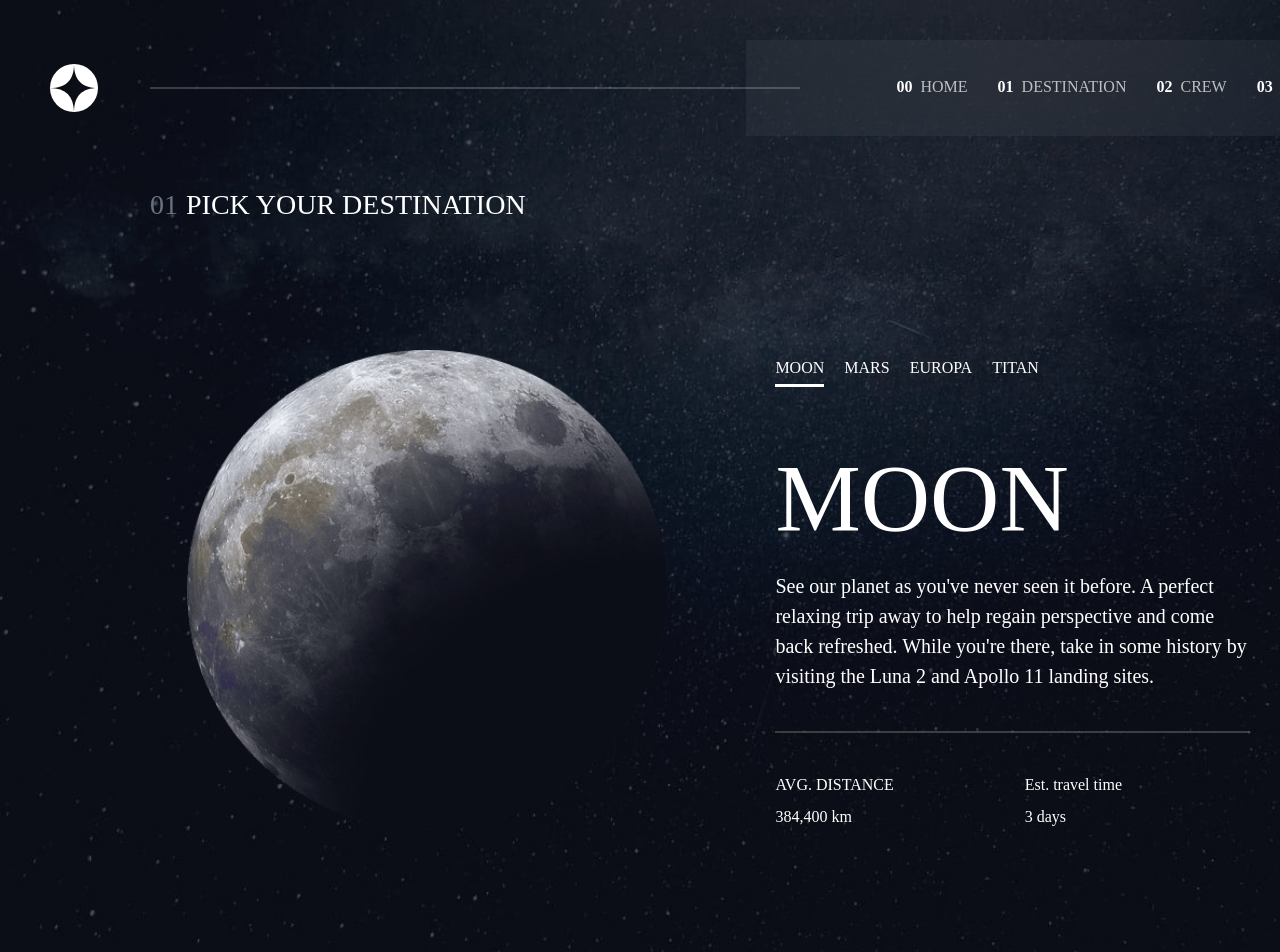
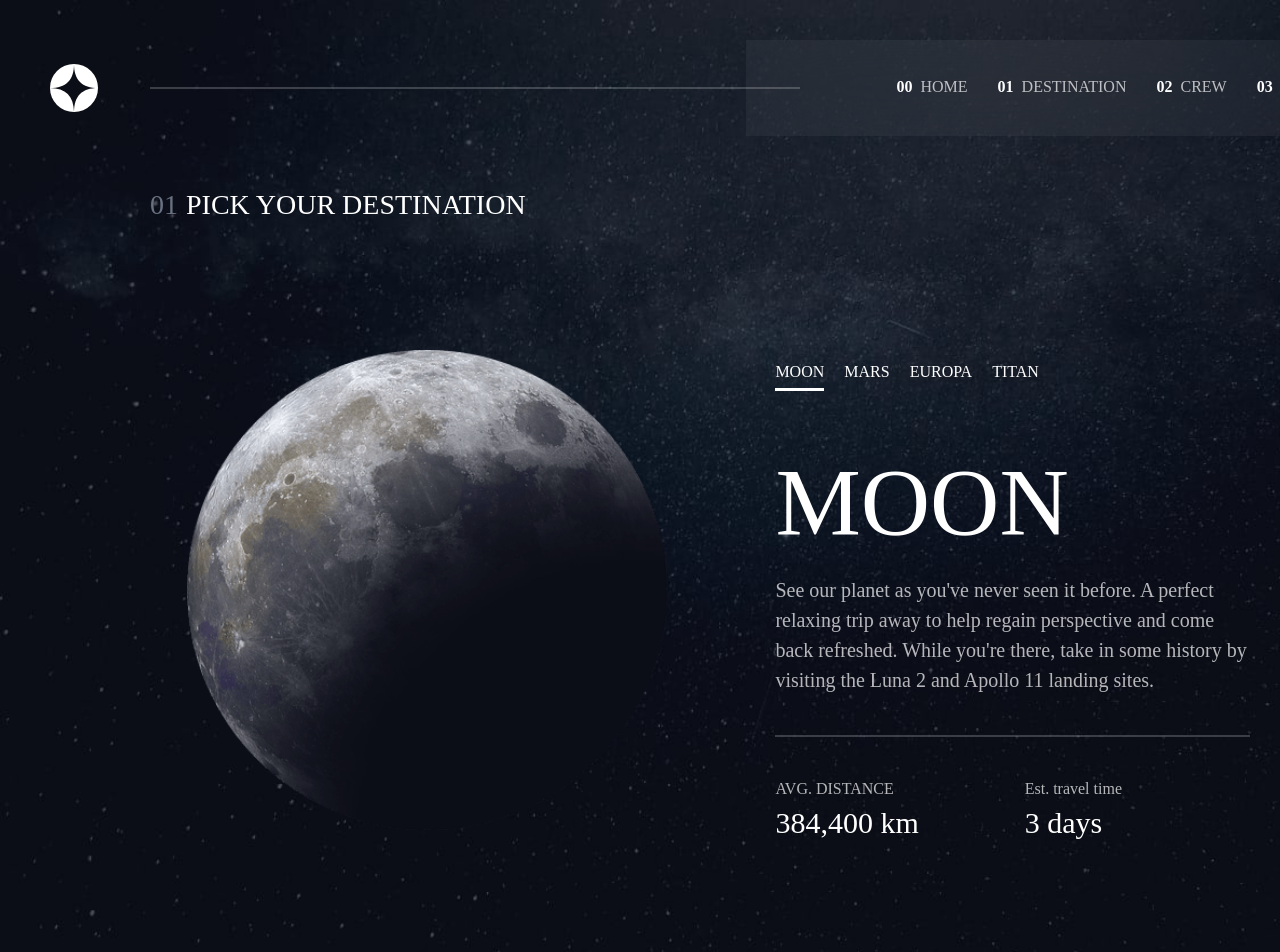
Before and after one commit to IvayloTashev/space-tourism, a React (Vite) app in the folder client/: page /destination in a window 1280 px wide. Shown: the top 952 px of the page. Built offline with nearby package versions, Linux system fonts and the light colour scheme.

Commit message:
Add minor styling changes

```diff
--- a/client/src/components/Destination/DestinationHero.jsx
+++ b/client/src/components/Destination/DestinationHero.jsx
@@ -35,19 +35,19 @@ const DestinationHero = () => {
 
           <section className="mb-[40px]">
             <h2 className="text-[96px]">{destinations[planet].name.toUpperCase()}</h2>
-            <p className="text-[20px]">{destinations[planet].description}</p>
+            <p className="text-[20px] text-white/70">{destinations[planet].description}</p>
           </section>
 
           <div className="bg-white/20 block h-[2px] w-full"></div>
 
           <section className="flex gap-[24px] mt-[40px]">
-            <div className="basis-1/2 flex flex-col gap-2">
-              <p>AVG. DISTANCE</p>
-              <p>{destinations[planet].distance}</p>
+            <div className="basis-1/2 flex flex-col gap-5">
+              <p className="text-white/70">AVG. DISTANCE</p>
+              <p className="text-[30px] leading-1">{destinations[planet].distance}</p>
             </div>
-            <div className="basis-1/2 flex flex-col gap-2">
-              <p>Est. travel time</p>
-              <p>{destinations[planet].travel}</p>
+            <div className="basis-1/2 flex flex-col gap-5">
+              <p className="text-white/70">Est. travel time</p>
+              <p className="text-[30px] leading-1">{destinations[planet].travel}</p>
             </div>
           </section>
         </div>
```
